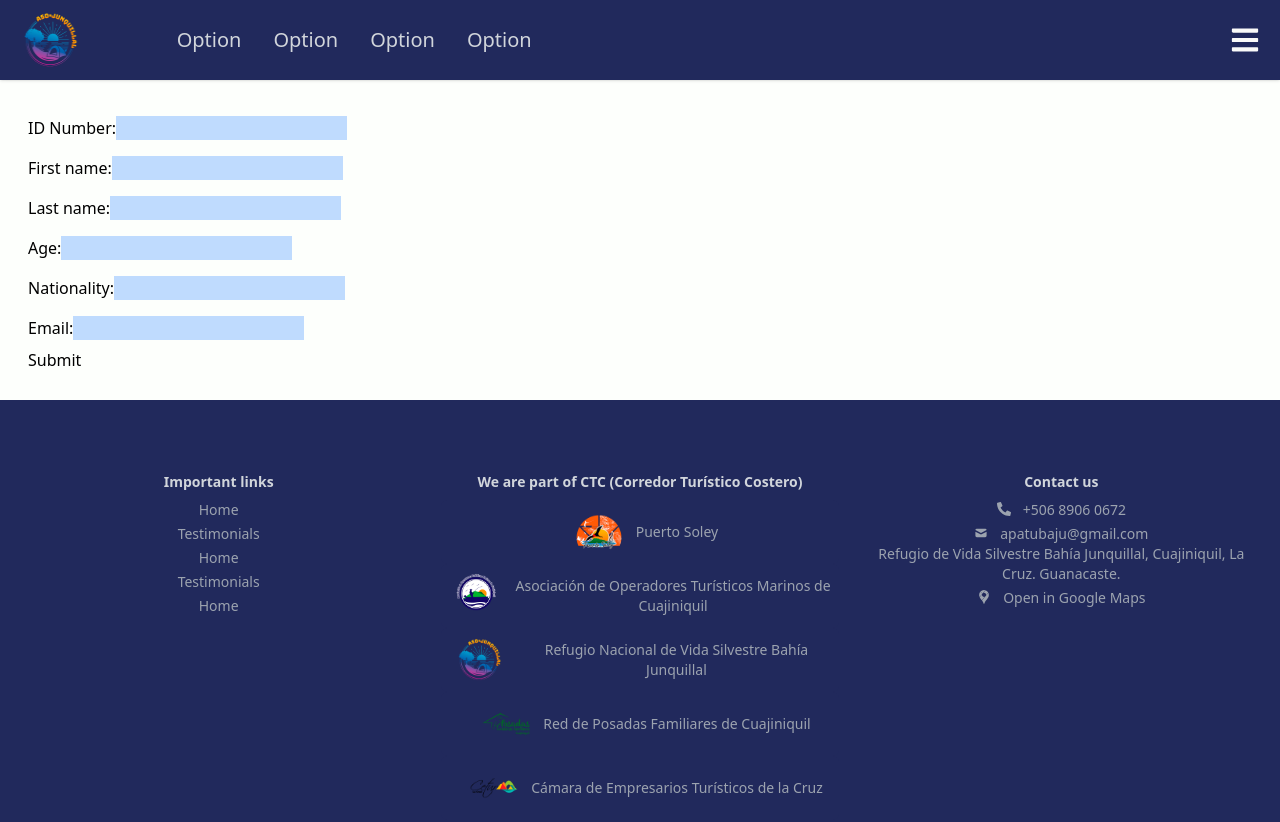
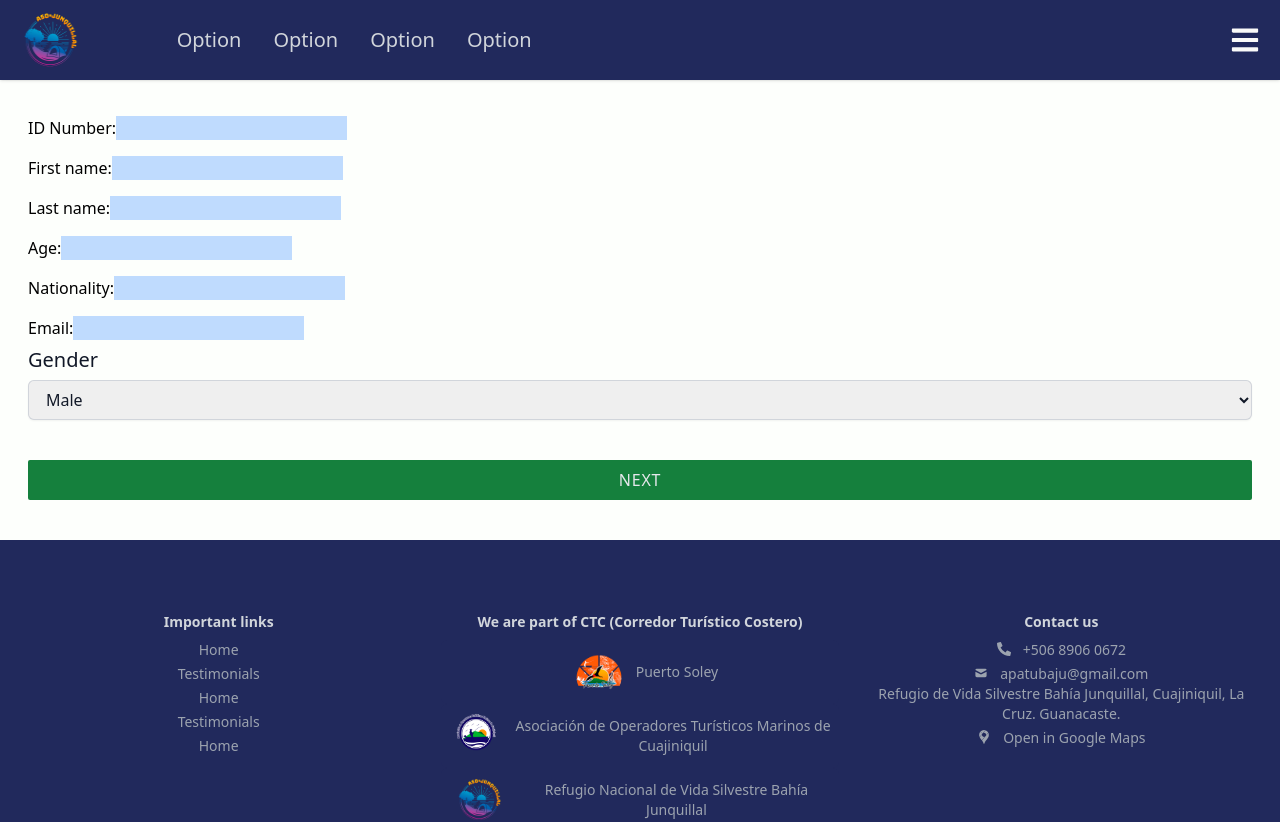
Before and after one commit to estebancb03/LosOsitos_ci0128_23a, a React (Vite) app in the folder src/Frontend/: page / in a window 1280 px wide. Shown: the top 822 px of the page. Built offline with nearby package versions, Linux system fonts and the light colour scheme.

Commit message:
dropdown finalizado

```diff
--- a/src/Frontend/src/components/Reservation/ReservationStep0.jsx
+++ b/src/Frontend/src/components/Reservation/ReservationStep0.jsx
@@ -1,5 +1,6 @@
 import { useState } from "react"
 import Button from "../Buttons/Button";
+import DropDownSelect from "../Buttons/DropDownSelect"
 
 
 function ReservationStep0() {
@@ -9,6 +10,7 @@ function ReservationStep0() {
   const [idNumber, setIDNumber] = useState('');
   const [nationality, setNationality] = useState('');
   const [email, setEmail] = useState('');
+  const [gender, setGender] = useState('');
 
   const handleSubmit = (e) => {
     e.preventDefault();
@@ -71,7 +73,19 @@ function ReservationStep0() {
             onChange={(e) => setEmail(e.target.value)}
           />
         </div>
-      <button type="submit">Submit</button>
+        <div>
+          <DropDownSelect
+            text="Gender"
+            disabled={false}
+            options={["Male","Female","Non-Binary","Other"]}
+            typeChange={gender}
+            onChangeFunction={(e)=>{setGender(e.target.value)}}
+
+          />
+        </div>
+        <div className="my-10">
+          <Button text="Next" type="add" onclickFunction={() => {}}/>
+        </div>
     </form>
   );
 }
```
